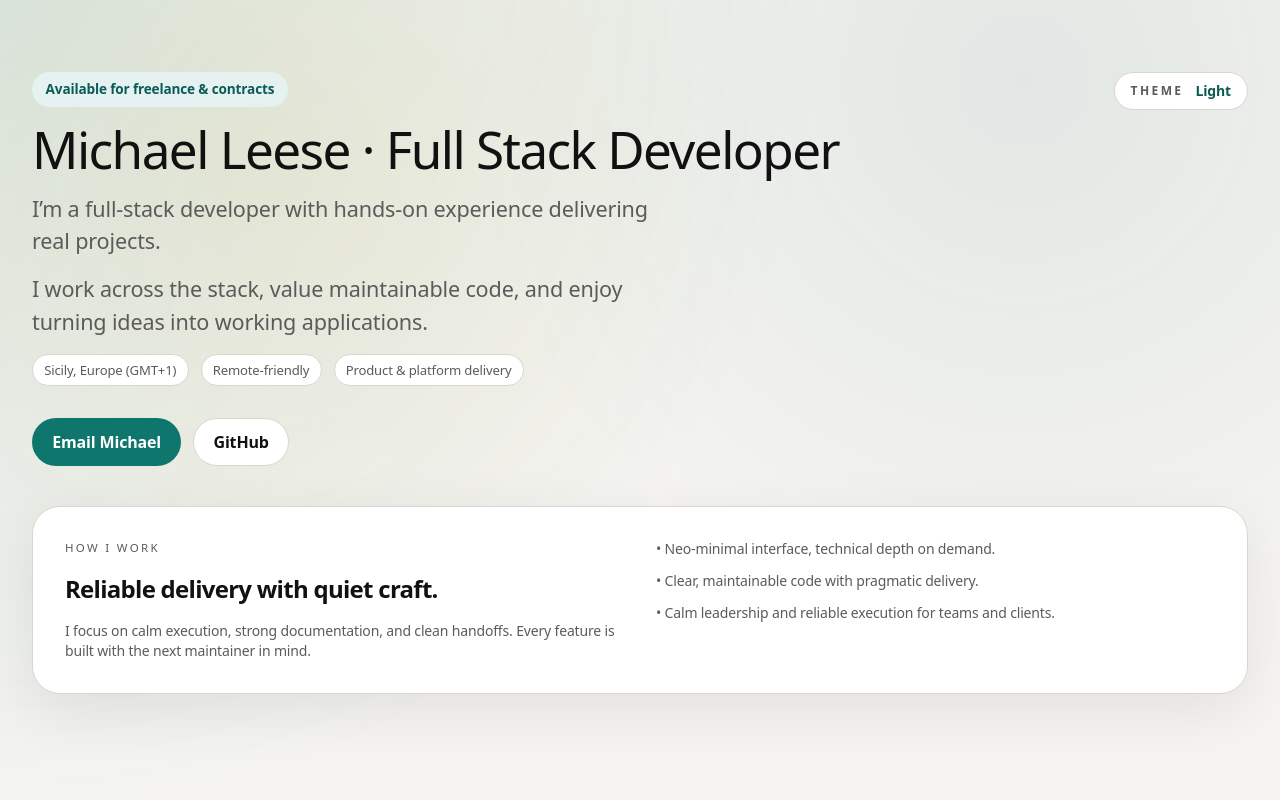
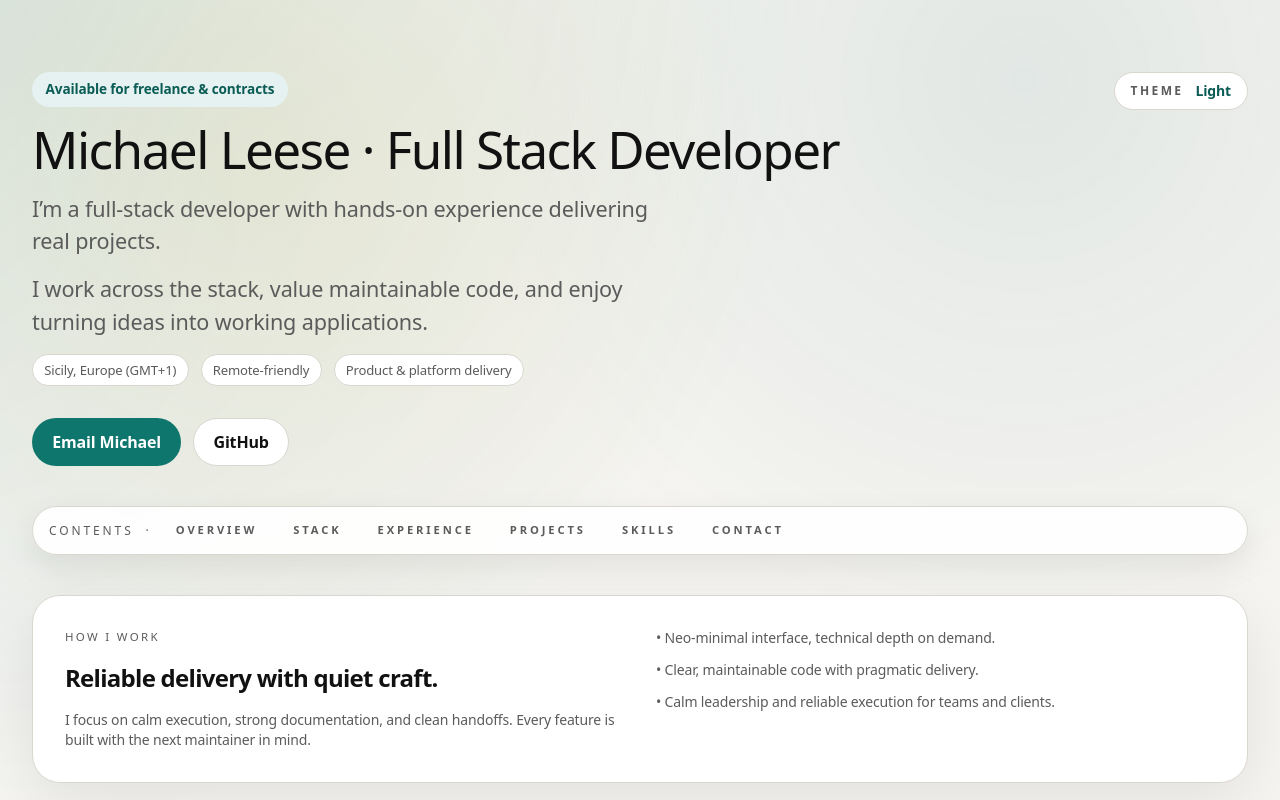
Before and after one commit to michael-leese/my_dev_site, a Next.js app: page / in a window 1280 px wide. Shown: the top 800 px of the page. Built offline with nearby package versions, Linux system fonts and the light colour scheme.

Commit message:
feat(nav): add subtle sticky toc

```diff
--- a/src/app/page.tsx
+++ b/src/app/page.tsx
@@ -22,10 +22,22 @@ export default function Home(): JSX.Element {
     "Calm leadership and reliable execution for teams and clients.",
   ];
 
+  const tocLinks: { label: string; href: string }[] = [
+    { label: "Overview", href: "#overview" },
+    { label: "Stack", href: "#stack" },
+    { label: "Experience", href: "#experience" },
+    { label: "Projects", href: "#projects" },
+    { label: "Skills", href: "#skills" },
+    { label: "Contact", href: "#contact" },
+  ];
+
   return (
     <div className="page">
       <main className="container flex flex-col gap-10">
-        <header className="flex flex-wrap items-start justify-between gap-6">
+        <header
+          id="overview"
+          className="flex flex-wrap items-start justify-between gap-6"
+        >
           <div className="flex flex-col gap-4">
             <span className="pill w-fit">Available for freelance & contracts</span>
             <h1 className="headline">
@@ -55,6 +67,24 @@ export default function Home(): JSX.Element {
           <ThemeToggle />
         </header>
 
+        <nav className="sticky top-6 z-10 rounded-full border border-[color:var(--line)] bg-[color:var(--surface)]/90 px-4 py-3 shadow-[0_12px_30px_rgba(0,0,0,0.08)] backdrop-blur">
+          <div className="flex flex-wrap items-center gap-3 text-xs uppercase tracking-[0.24em] text-[color:var(--text-muted)]">
+            <span className="hidden sm:inline">Contents</span>
+            <span className="hidden sm:inline">·</span>
+            <div className="flex flex-wrap items-center gap-3 text-[0.7rem] font-semibold">
+              {tocLinks.map((link) => (
+                <a
+                  key={link.href}
+                  href={link.href}
+                  className="rounded-full px-3 py-1 transition hover:text-[color:var(--accent-strong)]"
+                >
+                  {link.label}
+                </a>
+              ))}
+            </div>
+          </div>
+        </nav>
+
         <section className="card grid-two">
           <div className="flex flex-col gap-4">
             <span className="eyebrow">How I Work</span>
@@ -73,7 +103,7 @@ export default function Home(): JSX.Element {
           </ul>
         </section>
 
-        <section className="section">
+        <section id="stack" className="section">
           <SectionHeader
             eyebrow="Stack Overview"
             title="Built for clarity and longevity."
@@ -98,7 +128,7 @@ export default function Home(): JSX.Element {
           </div>
         </section>
 
-        <section className="section">
+        <section id="experience" className="section">
           <SectionHeader
             eyebrow="Experience"
             title="Proven delivery across product, consulting, and community."
@@ -126,7 +156,7 @@ export default function Home(): JSX.Element {
           </ol>
         </section>
 
-        <section className="section">
+        <section id="projects" className="section">
           <SectionHeader
             eyebrow="Projects"
             title="Selected work with detail on demand."
@@ -137,7 +167,7 @@ export default function Home(): JSX.Element {
           </div>
         </section>
 
-        <section className="section">
+        <section id="skills" className="section">
           <SectionHeader
             eyebrow="Skills"
             title="Specialist depth with practical range."
@@ -148,7 +178,7 @@ export default function Home(): JSX.Element {
           </div>
         </section>
 
-        <section className="section card">
+        <section id="contact" className="section card">
           <SectionHeader
             eyebrow="Contact"
             title="Let’s build something measured and durable."
```
